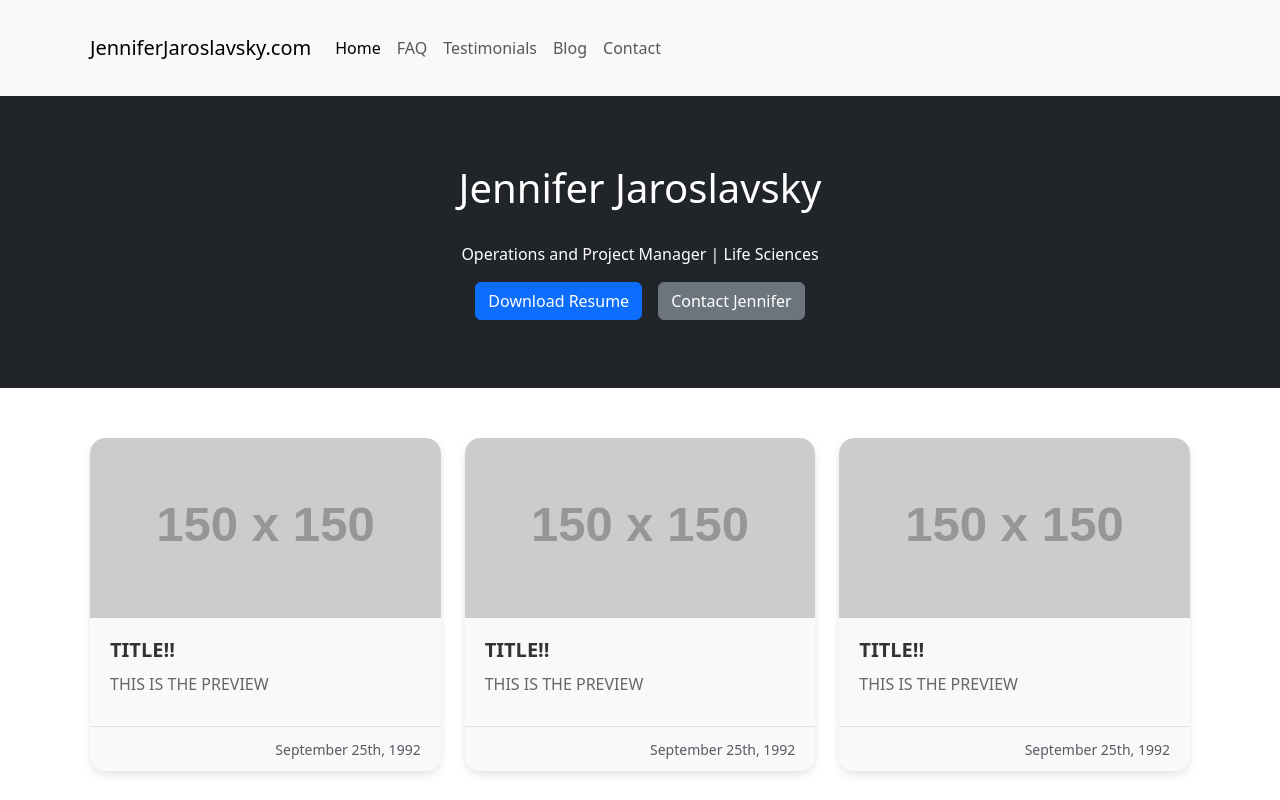
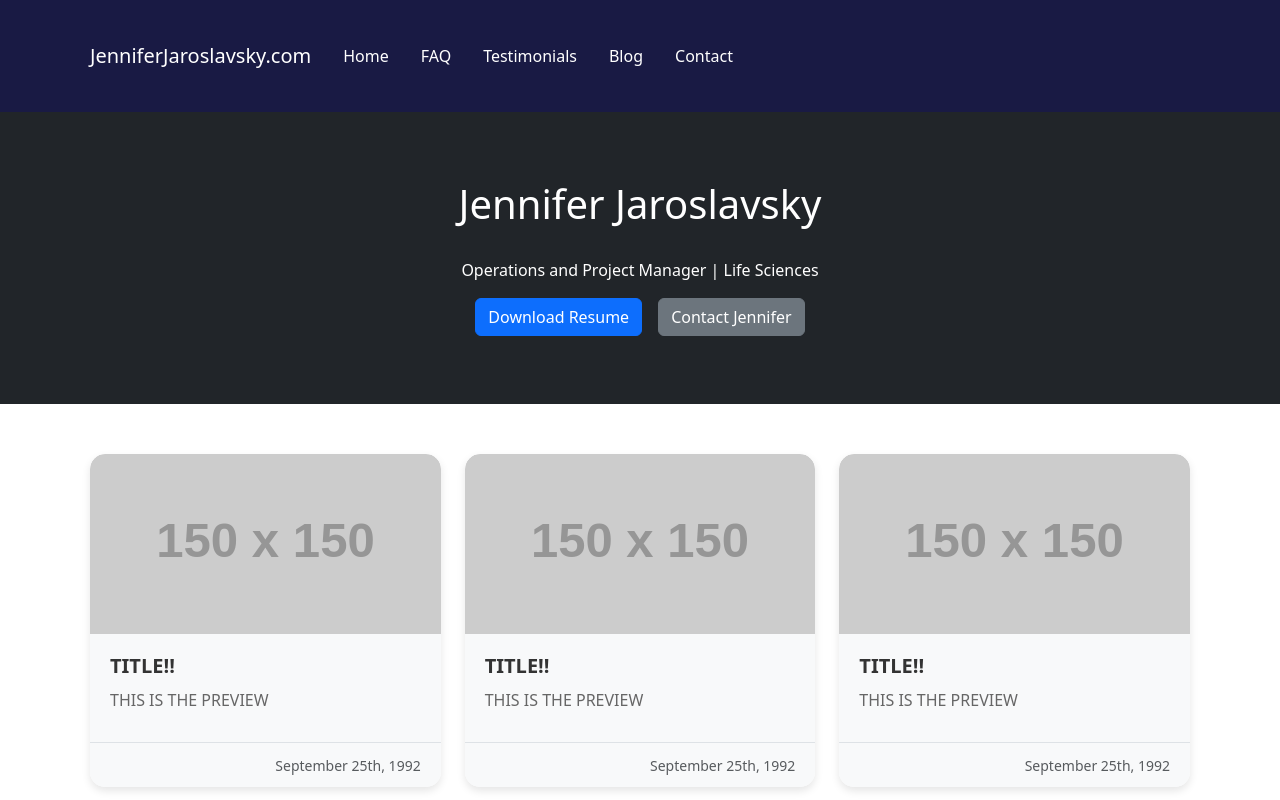
Before and after one commit to benmath247/easyWebsiteTemplate, a React (Create React App) app: page / in a window 1280 px wide. Shown: the top 800 px of the page. Built offline with nearby package versions, Linux system fonts and the light colour scheme; the HTML template or start-up script is replaced by a standard one.

Commit message:
adding nav

```diff
--- a/src/components/Navigation.jsx
+++ b/src/components/Navigation.jsx
@@ -1,6 +1,7 @@
 import React, { useEffect, useState } from 'react';
 import { Navbar, Nav, Container } from 'react-bootstrap';
 import { LinkContainer } from 'react-router-bootstrap';
+import './Navigation.css'
 
 const Navigation = () => {
     const [config, setConfig] = useState(null);
@@ -18,23 +19,29 @@ const Navigation = () => {
 
     return (
         config.include && (
-            <Navbar bg="light" expand="lg">
+            <div className='custom-nav'>
+                <Navbar expand="lg" >
                     <Container>
-                    <Navbar.Brand href="/">{config.siteName}</Navbar.Brand>
+                        <Navbar.Brand href="/">
+                            <span className='site-name'>
+                                {config.siteName}
+                            </span></Navbar.Brand>
                         <Navbar.Toggle aria-controls="basic-navbar-nav" />
                         <Navbar.Collapse id="basic-navbar-nav">
                             <Nav className="me-auto">
                                 {config.items.map((item, index) =>
                                     item.include && (
                                         <LinkContainer key={index} to={item.link}>
-                                        <Nav.Link>{item.name}</Nav.Link>
+                                            <Nav.Link><span className='nav-link'>
+                                                {item.name}
+                                            </span></Nav.Link>
                                         </LinkContainer>
                                     )
                                 )}
                             </Nav>
                         </Navbar.Collapse>
                     </Container>
-            </Navbar>
+                </Navbar></div >
         )
     );
 };
```
Lines whose indentation alone changed are shown as unchanged.
